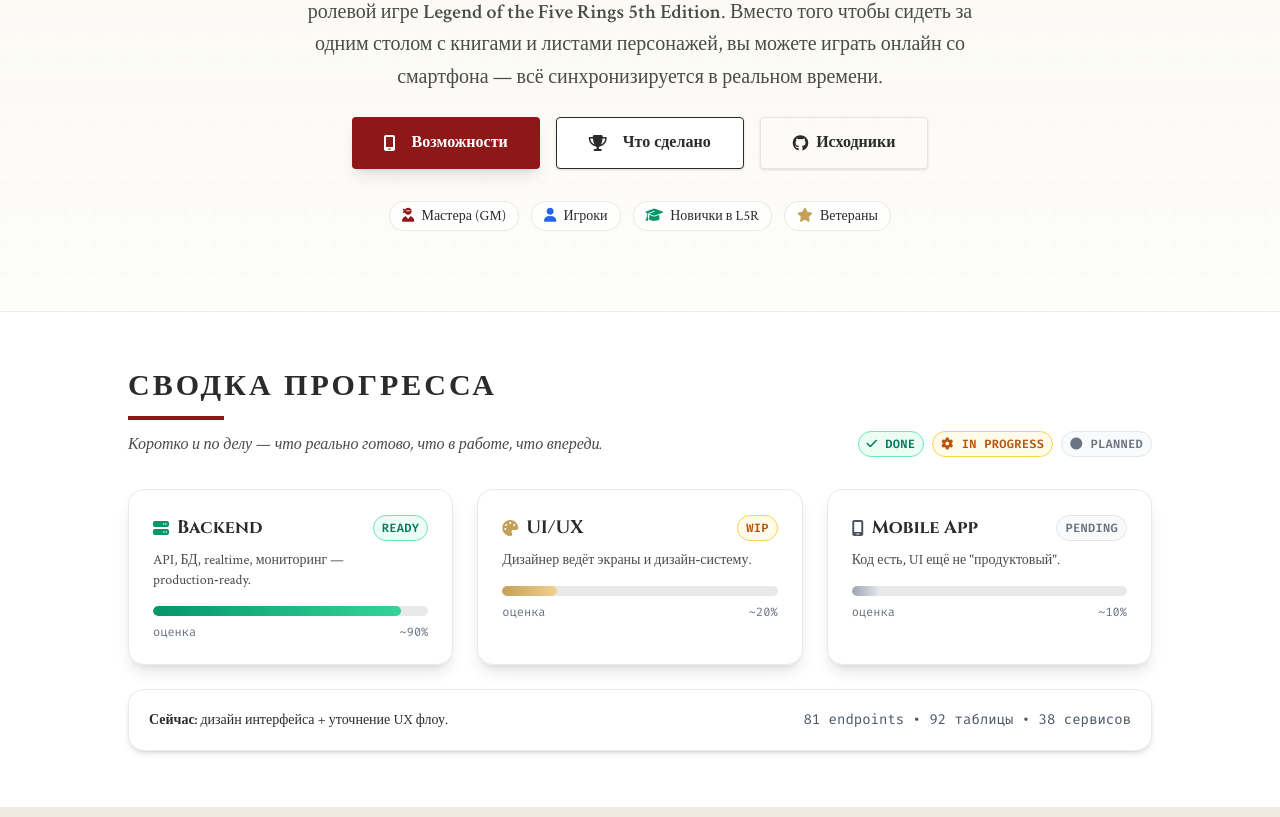
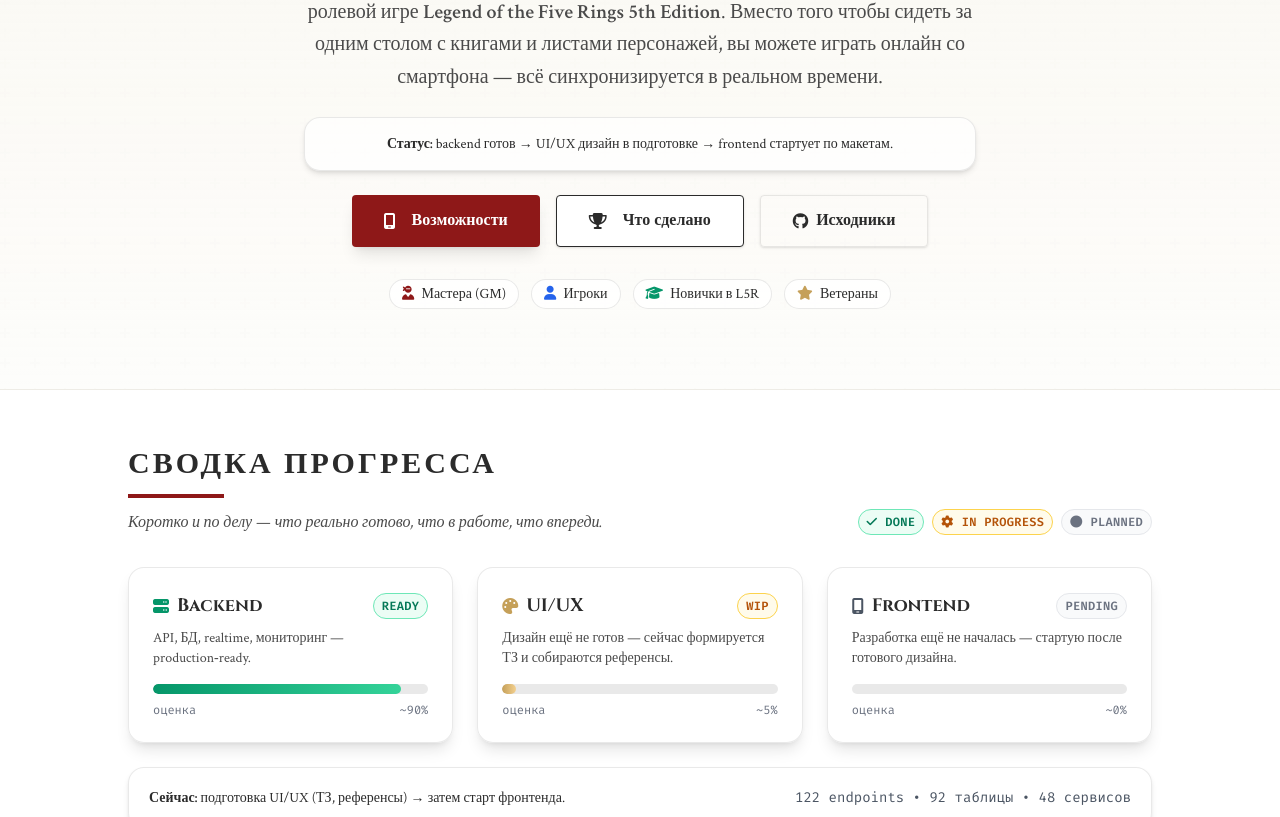
Before and after one commit to batalovmv/l5r-project-site, a Next.js app: page / in a window 1280 px wide. Shown: the part 452-1269 px from the top of the page. Built offline with nearby package versions, Linux system fonts and the light colour scheme.

Commit message:
copy: clarify design-first stage

```diff
--- a/components/Achievements.tsx
+++ b/components/Achievements.tsx
@@ -1,48 +1,48 @@
 export default function Achievements() {
   const stats = [
-    { value: '81', label: 'API Endpoints', sub: 'REST + OpenAPI', hint: 'Документация + валидация + типизация ответов' },
+    { value: '122', label: 'API Operations', sub: 'REST + OpenAPI', hint: 'Контракт, документация и типы генерируются из OpenAPI' },
     { value: '92', label: 'Таблиц БД', sub: 'Prisma ORM', hint: 'Сложная реляционная модель + миграции + seed' },
-    { value: '38', label: 'Сервисов', sub: 'Бизнес-логика', hint: 'Сервисы по доменам: auth/campaigns/scenes/xp…' },
-    { value: '30+', label: 'Миграций', sub: 'Версионирование', hint: 'Схема БД эволюционировала вместе с фичами' },
+    { value: '48', label: 'Сервисов', sub: 'Бизнес-логика', hint: 'Сервисы по доменам: auth/campaigns/scenes/xp…' },
+    { value: '32', label: 'Миграций', sub: 'Версионирование', hint: 'Схема БД эволюционировала вместе с фичами' },
   ]
 
   const features = [
     {
       icon: 'fa-shield-halved',
       color: 'bg-l5r-red',
-      title: 'Аутентификация',
-      items: ['JWT + refresh rotation', 'OAuth 2.0 (Google, VK)', 'Анонимная регистрация', 'Rate limiting'],
+      title: 'Безопасность',
+      items: ['JWT + refresh rotation', 'OAuth 2.0 (Google, VK)', 'Rate limiting + Helmet', 'Валидация запросов (Zod/AJV)'],
     },
     {
       icon: 'fa-bolt',
       color: 'bg-tech',
       title: 'Real-time',
-      items: ['Server-Sent Events', 'Redis Pub/Sub', 'Горизонтальное масштабирование', 'Heartbeat'],
+      items: ['Server-Sent Events (SSE)', 'Redis Pub/Sub (multi-instance)', 'Reconnection/heartbeat', 'Sync API (cursor + tombstones)'],
     },
     {
       icon: 'fa-swords',
       color: 'bg-success',
       title: 'Боевая система',
-      items: ['Дуэли с фазами', 'Интриги', 'Массовые сражения', '18 типов действий'],
+      items: ['Дуэли с фазами', 'Интриги', 'Массовые сражения', 'Dice rolls + проверки'],
     },
     {
       icon: 'fa-chart-line',
       color: 'bg-purple-600',
       title: 'Мониторинг',
-      items: ['Prometheus метрики', 'Sentry errors', 'OpenTelemetry', 'Health checks'],
+      items: ['Prometheus /metrics', 'Sentry errors', 'OpenTelemetry traces', 'Structured logs (Pino)'],
     },
     {
       icon: 'fa-docker',
       color: 'bg-orange-500',
       title: 'DevOps',
-      items: ['Docker multi-stage', 'Docker Compose', 'Backup система', 'Graceful shutdown'],
+      items: ['CI: lint/typecheck/tests', 'Docker multi-stage + Compose', 'Backups + runbook', 'k6 load tests'],
       brand: true,
     },
     {
       icon: 'fa-database',
       color: 'bg-cyan-500',
       title: 'Данные L5R',
-      items: ['7 великих кланов', 'Семьи и школы', 'Техники', 'Предметы и качества'],
+      items: ['5 книг справочников', '7 великих кланов + семьи/школы', 'Техники, предметы, качества', 'xlsx → JSON → seed pipeline'],
     },
   ]
 
--- a/components/ClansDemo.tsx
+++ b/components/ClansDemo.tsx
@@ -68,7 +68,7 @@
         <div className="text-center mb-12">
           <h3 className="section-title mb-2">Великие Кланы</h3>
           <div className="section-divider mx-auto mb-4"></div>
-          <p className="section-subtitle mx-auto">Интерактивная демонстрация данных из API</p>
+          <p className="section-subtitle mx-auto">Интерактивная демонстрация модели данных (пример)</p>
         </div>
 
         <div className="grid grid-cols-1 lg:grid-cols-12 gap-8 items-start">
--- a/components/Features.tsx
+++ b/components/Features.tsx
@@ -9,7 +9,7 @@
             Полноценный инструментарий для GM и игроков L5R 5th Edition
           </p>
           <p className="hint-text max-w-xl mx-auto mt-3">
-            Каждая функция имеет полное покрытие тестами и документацию OpenAPI
+            Backend документирован (OpenAPI) и покрыт автотестами; UI/UX и фронтенд стартуют после дизайна
           </p>
         </div>
 
@@ -288,17 +288,17 @@
         {/* In Development */}
         <div className="mt-12">
           <h4 className="font-header text-2xl font-bold text-ink mb-6 text-center">
-            <i className="fa-solid fa-wrench text-l5r-gold mr-2"></i>В разработке
+            <i className="fa-solid fa-wrench text-l5r-gold mr-2"></i>Следующий этап
           </h4>
           <div className="grid md:grid-cols-4 gap-4">
             {[
-              { icon: 'fa-dice', name: 'Dice Roller', desc: 'Визуальный бросок кубиков L5R' },
-              { icon: 'fa-map', name: 'Карта и токены', desc: 'Визуальное поле боя' },
-              { icon: 'fa-comments', name: 'Чат', desc: 'IC/OOC сообщения' },
-              { icon: 'fa-file-pdf', name: 'Экспорт', desc: 'PDF лист персонажа' },
+              { icon: 'fa-pen-ruler', color: 'text-l5r-gold', name: 'UI/UX дизайн', desc: 'Макетов пока нет: ТЗ + референсы → дизайн‑система', muted: false },
+              { icon: 'fa-mobile-screen', color: 'text-tech', name: 'Frontend (React Native)', desc: 'Старт после дизайна: экраны + навигация', muted: true },
+              { icon: 'fa-flask-vial', color: 'text-success', name: 'QA / Beta', desc: 'Тестирование продукта начнётся после UI', muted: true },
+              { icon: 'fa-dice', color: 'text-l5r-red', name: 'Dice Roller', desc: 'Визуальный бросок кубиков L5R', muted: true },
             ].map((item, i) => (
-              <div key={i} className="card-soft p-5 text-center opacity-70">
-                <i className={`fa-solid ${item.icon} text-3xl text-l5r-red mb-3`}></i>
+              <div key={i} className={`card-soft p-5 text-center ${item.muted ? 'opacity-70' : ''}`}>
+                <i className={`fa-solid ${item.icon} text-3xl ${item.color} mb-3`}></i>
                 <h5 className="font-header font-bold text-sm mb-2">{item.name}</h5>
                 <p className="text-xs text-gray-500">{item.desc}</p>
               </div>
--- a/components/Footer.tsx
+++ b/components/Footer.tsx
@@ -39,10 +39,10 @@
         </div>
 
         <div className="text-xs text-gray-500 font-code">
-          Backend: Node.js + Express + PostgreSQL | Frontend: React Native + Expo
+          Backend: Node.js + Express + PostgreSQL | Frontend (planned): React Native + Expo
         </div>
         <div className="text-xs text-gray-600 mt-2">
-          81 API endpoints • 92 DB tables • 38 services
+          122 API endpoints • 92 DB tables • 48 services
         </div>
       </div>
     </footer>
--- a/components/Hero.tsx
+++ b/components/Hero.tsx
@@ -17,6 +17,11 @@
           столом с книгами и листами персонажей, вы можете играть онлайн со смартфона —
           всё синхронизируется в реальном времени.
         </p>
+        <div className="card-soft p-4 max-w-2xl mx-auto mb-6">
+          <div className="text-sm text-ink">
+            <span className="font-bold">Статус:</span> backend готов → UI/UX дизайн в подготовке → frontend стартует по макетам.
+          </div>
+        </div>
         <p className="hint-text max-w-xl mx-auto mb-6">
           Демонстрирует навыки: REST API, PostgreSQL, TypeScript, React Native, Docker, CI/CD, real-time системы
         </p>
--- a/components/Progress.tsx
+++ b/components/Progress.tsx
@@ -49,33 +49,33 @@
                 <span className="chip chip-wip">WIP</span>
               </div>
               <div className="text-sm text-ink-light mb-4">
-                Дизайнер ведёт экраны и дизайн‑систему.
+                Дизайн ещё не готов — сейчас формируется ТЗ и собираются референсы.
               </div>
               <div className="progress-track mb-2">
-                <div className="progress-fill progress-fill-gold" style={{ width: '20%' }}></div>
+                <div className="progress-fill progress-fill-gold" style={{ width: '5%' }}></div>
               </div>
               <div className="flex justify-between text-xs text-gray-500 font-code">
-                <span>оценка</span><span>~20%</span>
+                <span>оценка</span><span>~5%</span>
               </div>
             </div>
 
-            {/* Mobile App */}
+            {/* Frontend */}
             <div className="card p-6">
               <div className="flex items-center justify-between mb-2">
                 <div className="flex items-center gap-2">
                   <i className="fa-solid fa-mobile-screen text-gray-600"></i>
-                  <div className="font-header font-bold text-lg">Mobile App</div>
+                  <div className="font-header font-bold text-lg">Frontend</div>
                 </div>
                 <span className="chip chip-pending">PENDING</span>
               </div>
               <div className="text-sm text-ink-light mb-4">
-                Код есть, UI ещё не "продуктовый".
+                Разработка ещё не началась — стартую после готового дизайна.
               </div>
               <div className="progress-track mb-2">
-                <div className="progress-fill progress-fill-gray" style={{ width: '10%' }}></div>
+                <div className="progress-fill progress-fill-gray" style={{ width: '0%' }}></div>
               </div>
               <div className="flex justify-between text-xs text-gray-500 font-code">
-                <span>оценка</span><span>~10%</span>
+                <span>оценка</span><span>~0%</span>
               </div>
             </div>
           </div>
@@ -83,10 +83,10 @@
           <div className="mt-6 card-soft p-5">
             <div className="flex flex-col md:flex-row md:items-center md:justify-between gap-3">
               <div className="text-sm text-ink">
-                <span className="font-bold">Сейчас:</span> дизайн интерфейса + уточнение UX флоу.
+                <span className="font-bold">Сейчас:</span> подготовка UI/UX (ТЗ, референсы) → затем старт фронтенда.
               </div>
               <div className="text-sm font-code text-gray-600">
-                81 endpoints • 92 таблицы • 38 сервисов
+                122 endpoints • 92 таблицы • 48 сервисов
               </div>
             </div>
           </div>
--- a/components/Roadmap.tsx
+++ b/components/Roadmap.tsx
@@ -16,6 +16,7 @@
         { status: 'done', text: 'XP, Notes, Sessions, Downtime' },
         { status: 'done', text: 'Docker + Prometheus + Sentry' },
         { status: 'done', text: 'Справочные данные L5R (5 книг)' },
+        { status: 'done', text: 'Jest автотесты + OpenAPI контракт' },
       ],
     },
     {
@@ -26,10 +27,10 @@
       color: 'border-l5r-gold',
       bgColor: 'bg-l5r-gold',
       items: [
-        { status: 'wip', text: 'Дизайн-система L5R стиля' },
-        { status: 'wip', text: 'Home Screen' },
-        { status: 'pending', text: 'Characters List' },
-        { status: 'pending', text: 'Character Details (лист персонажа)' },
+        { status: 'wip', text: 'ТЗ + референсы (дизайн пока отсутствует)' },
+        { status: 'pending', text: 'Дизайн‑система (цвета, типографика, UI kit)' },
+        { status: 'pending', text: 'Прототип основного UX флоу' },
+        { status: 'pending', text: 'Макеты ключевых экранов (Home/Characters/Sheet)' },
         { status: 'pending', text: 'Campaigns screens' },
         { status: 'pending', text: 'Scene/Combat UI' },
       ],
@@ -42,7 +43,8 @@
       color: 'border-gray-200',
       bgColor: 'bg-gray-300',
       items: [
-        { status: 'pending', text: 'Реализация всех экранов по макетам' },
+        { status: 'pending', text: 'Старт разработки после готовых макетов' },
+        { status: 'pending', text: 'Реализация всех экранов по дизайну' },
         { status: 'pending', text: 'Character Wizard "20 вопросов" (~10 экранов)' },
         { status: 'pending', text: 'Dice roller с анимацией' },
         { status: 'pending', text: 'OAuth на фронтенде' },
@@ -54,12 +56,12 @@
       status: 'pending',
       icon: 'fa-flask-vial',
       label: 'Планируется',
-      title: 'Тестирование',
+      title: 'Тестирование (продукт)',
       color: 'border-gray-200',
       bgColor: 'bg-gray-300',
       items: [
-        { status: 'done', text: 'Jest setup + API integration tests' },
-        { status: 'pending', text: 'Unit tests 80%+ coverage' },
+        { status: 'pending', text: 'UX/QA чек‑листы и тест‑план' },
+        { status: 'pending', text: 'Unit tests на фронтенде' },
         { status: 'pending', text: 'E2E tests (Detox)' },
         { status: 'pending', text: 'Beta-тестирование L5R сообщества' },
       ],
@@ -96,7 +98,7 @@
           <h3 className="section-title mb-4">План Развития</h3>
           <div className="section-divider mx-auto mb-4"></div>
           <p className="hint-text max-w-xl mx-auto mt-4">
-            Backend полностью готов к продакшену. Фокус сейчас на UI/UX и frontend разработке.
+            Backend готов. Сейчас нужен дизайн — фронтенд стартует по готовым макетам.
           </p>
           <p className="section-subtitle mx-auto">
             Путь от MVP до публикации в App Store и Google Play
--- a/components/TechStack.tsx
+++ b/components/TechStack.tsx
@@ -57,9 +57,9 @@
           {/* Frontend */}
           <div className="card p-8">
             <h4 className="font-header font-bold text-xl mb-6 text-tech flex items-center gap-2">
-              <i className="fa-solid fa-mobile-screen"></i> Frontend
+              <i className="fa-solid fa-mobile-screen"></i> Frontend (planned)
             </h4>
-            <p className="hint-text mb-4">Кроссплатформенное приложение для iOS и Android с одной кодовой базой</p>
+            <p className="hint-text mb-4">Разработка начнётся после готового дизайна (макетов и дизайн‑системы)</p>
             <div className="flex flex-wrap gap-3">
               {frontend.map((tech, i) => (
                 <span key={i} className="tech-badge">
```
